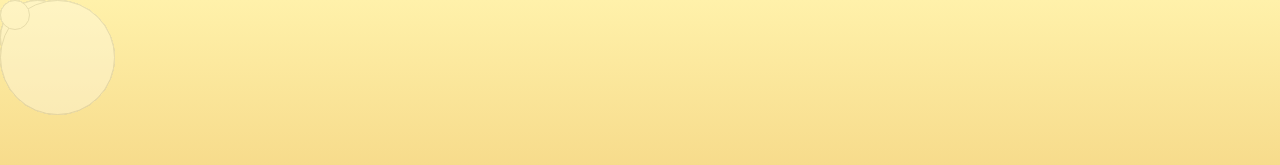
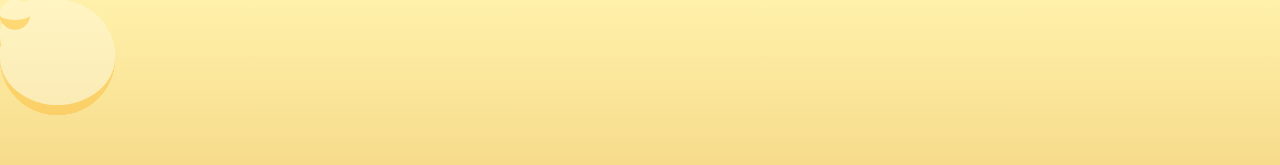
Before and after one commit to abs2g08/bubbleanim, a website: page index.html in a window 1280 px wide. Shown: the top 165 px of the page. Drawn offline with Linux system fonts and the light colour scheme.

Commit message:
added shadows

```diff
--- a/scss/breakpoints/_base.scss
+++ b/scss/breakpoints/_base.scss
@@ -31,22 +31,25 @@ html {
 		border-style:solid;
 		border-width:1px;
 
+		border-width: 0;
+		border-bottom: solid 10px orange;
+
 		&.small {
 			width: 75px;
 			height: 75px;
-			border-color: #B5B5B5;
+			//border-color: #B5B5B5;
 		}
 
 		&.large {
 			width: 115px;
 			height: 115px;
-			border-color: #B5B5B5;
+			//border-color: #B5B5B5;
 		}
 
 		&.tiny {
 			width: 30px;
 			height: 30px;
-			border-color: #B5B5B5;
+			//border-color: #B5B5B5;
 		}
 	}
 }
```
Also changed, not shown: css/style.css.
